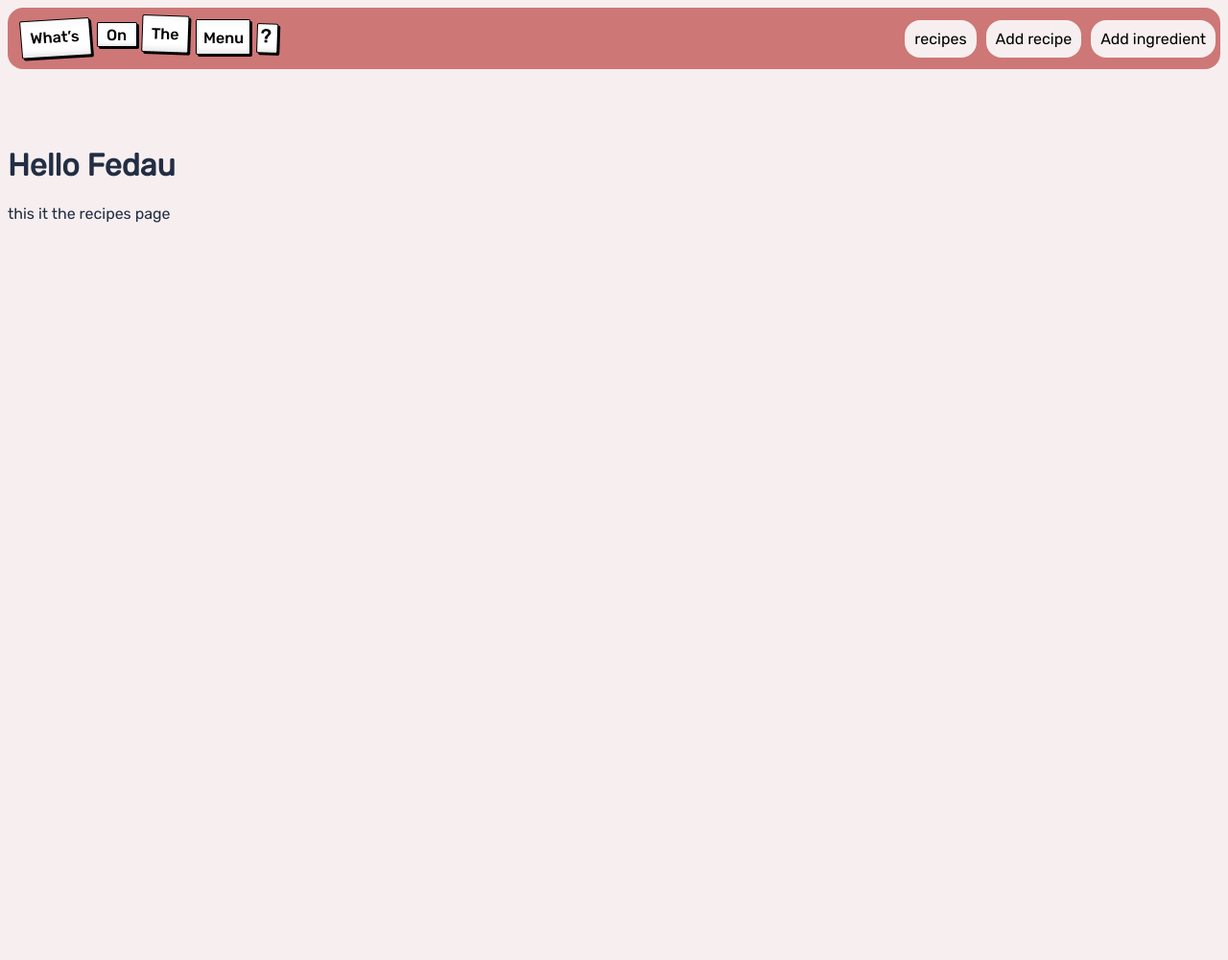
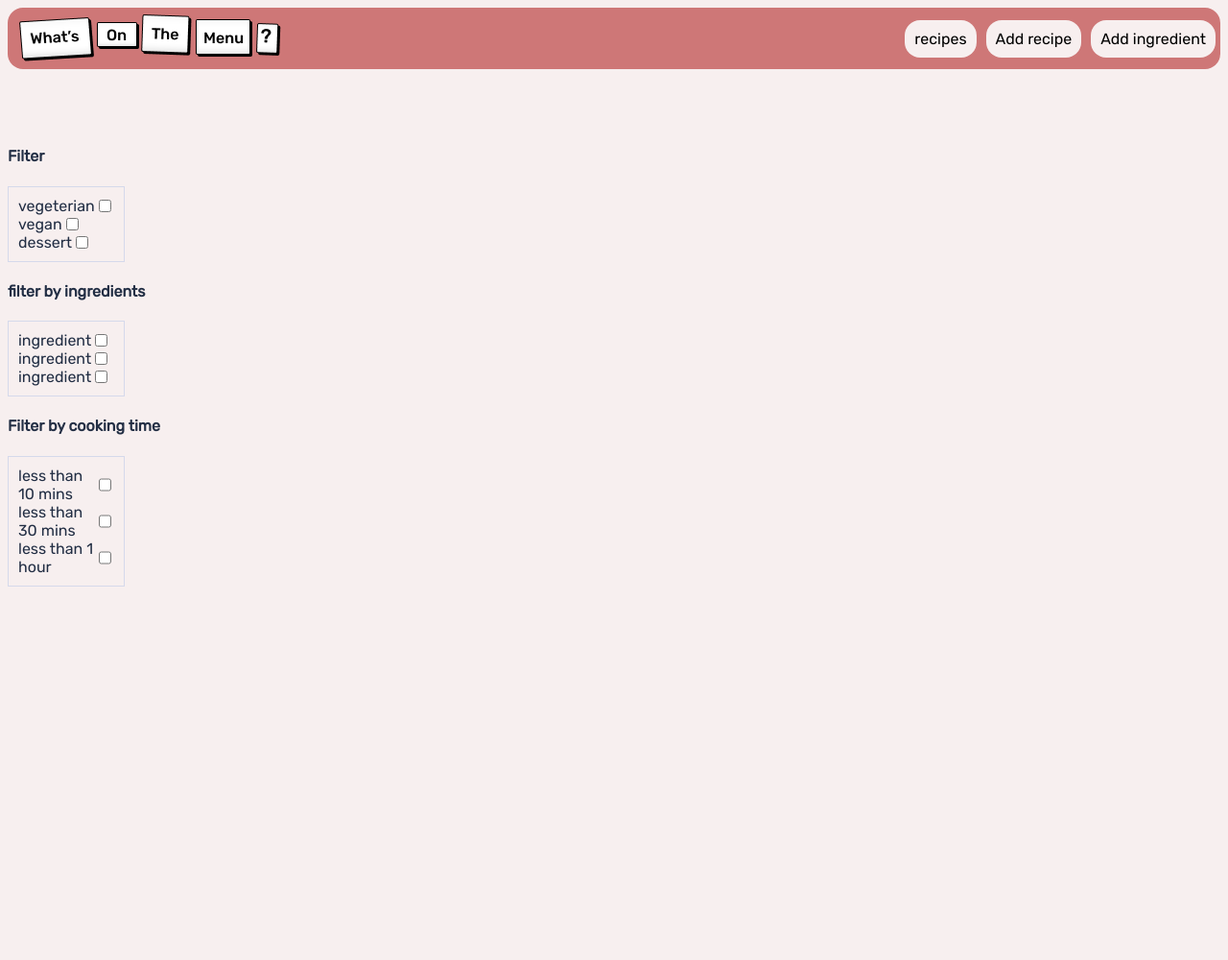
Before and after one commit to fedau/Recipe_app, a Flask app: page /recipes in a window 1280 px wide. Shown: the whole page at 96% size. Before the commit the page ends 232 px from the top, so only its background shows below. Run offline with Flask 2, Linux system fonts and the light colour scheme; data that the repository does not hold is empty; some libraries are stand-ins or nearby versions.

Commit message:
sidebar filters structure

```diff
--- a/app.py
+++ b/app.py
@@ -11,5 +11,7 @@ app.register_blueprint(recipes_blueprint)
 def home():
     return render_template('index.html')
 
+
+
 if __name__ == '__main__':
     app.run(debug=True)
--- a/controllers/recipe_controller.py
+++ b/controllers/recipe_controller.py
@@ -9,3 +9,8 @@ recipes_blueprint = Blueprint("recipes", __name__)
 def recipes():
     recipes = recipe_repository.select_all()
     return render_template("recipes/index.html", recipes=recipes)
+
+@recipes_blueprint.route("/recipes/new")
+def new_recipe():
+    recipes = recipe_repository.select_all()
+    return render_template("recipes/new_recipe.html", recipes=recipes)
--- a/templates/base.html
+++ b/templates/base.html
@@ -16,13 +16,12 @@
         <nav>
             <ul>
            <li><a class="recipe-nav" href="/recipes">recipes</a></li>
-           <li><a class="recipe-nav" href="/recipes"> Add recipe</a></li>
+           <li><a class="recipe-nav" href="/recipes/new"> Add recipe</a></li>
          <li><a href="/ingredients"> Add ingredient</a></li>
             </ul>
         </nav>
 </header>
     <main>
-        <h1> Hello Fedau</h1>
 
         {% block content %}
 
--- a/templates/index.html
+++ b/templates/index.html
@@ -1,5 +1,5 @@
 {% extends 'base.html' %}
 
 {% block content %}
-    this is the homepage
+
 {% endblock %}
--- a/templates/recipes/index.html
+++ b/templates/recipes/index.html
@@ -1,9 +1,12 @@
 {% extends 'base.html' %}
 
 {% block content %}
-    this it the recipes page
+    <div class="recipes-body">
+        <div class="all-recipes-body-content">
+    <aside>
+        <h4>Filter</h4>
+<section class="filter-wrapper">
 
-<!-- <section class="filter-wrapper">
     <form action="post" class="filter-form">
         <div class="label-input">
         <label for="vegeterian">vegeterian</label>
@@ -18,18 +21,65 @@
         <input type="checkbox" id="dessert" value="dessert" name="dessert">
         </div>
     </form>
-</section> -->
 
-    <section class="recipe-wrapper">
+</section>
+<h4>filter by ingredients</h4>
+
+<section class="filter-wrapper">
+
+    <form action="post" class="filter-form">
+        <div class="label-input">
+        <label for="vegeterian">ingredient</label>
+        <input type="checkbox" id="vegetarian" value="vegetarian" name="vegetarian">
+        </div>
+        <div class="label-input">
+        <label for="vegan">ingredient</label>
+        <input type="checkbox" id="vegan" value="vegan" name="vegan">
+        </div>
+        <div class="label-input">
+        <label for="dessert">ingredient</label>
+        <input type="checkbox" id="dessert" value="dessert" name="dessert">
+        </div>
+    </form>
+
+</section>
+<h4>
+Filter by cooking time</h4>
+<section class="filter-wrapper">
+
+    <form action="post" class="filter-form">
+        <div class="label-input">
+        <label for="vegeterian">less than 10 mins</label>
+        <input type="checkbox" id="vegetarian" value="vegetarian" name="vegetarian">
+        </div>
+        <div class="label-input">
+        <label for="vegan">less than 30 mins</label>
+        <input type="checkbox" id="vegan" value="vegan" name="vegan">
+        </div>
+        <div class="label-input">
+        <label for="dessert">less than 1 hour</label>
+        <input type="checkbox" id="dessert" value="dessert" name="dessert">
+        </div>
+    </form>
+
+</section>
+</aside>
+<div class="main-wrapper">
+    <section class="recipe-wrapper-inner">
         {% for recipe in recipes %}
             <a class="recipe-container" href="WRITE RECIPE ID IN HERE TO GO TO SINGLE RECIPE">
                 <div class="card-content">
                     <div class="recipe-image"> <img src="{{recipe.image}}" alt="image not loaded"></div>
                     <div class="recipe-name">{{recipe.name}}</div>
                     <div class="recipe-description">{{recipe.description}} </div>
-                    <div class="recipe-cooking_time"> <i class="fa fa-clock-o fa-2px"></i>{{recipe.cooking_time}}</div>
+                    <div class="recipe-cooking_time"> <i class="fa fa-clock-o fa-2px"></i>{{recipe.cooking_time}} {{recipe.diet}}</div>
+
                 </div>
             </a>
         {% endfor %}
     </section>
+    </div>
+</div>
+</div>
+</div>
 {% endblock %}
```
Also changed, not shown: console.py (+18 -1 lines), templates/recipes/new_recipe.html (added, +24 -0 lines).
